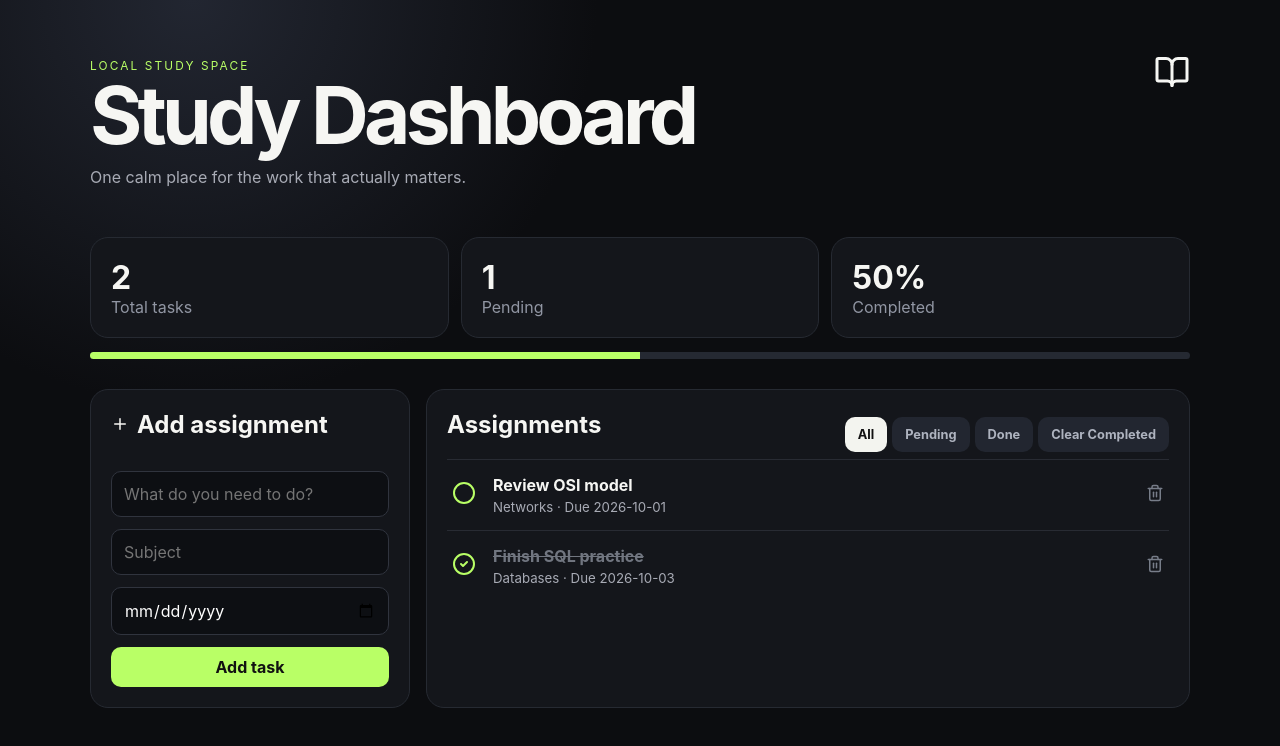
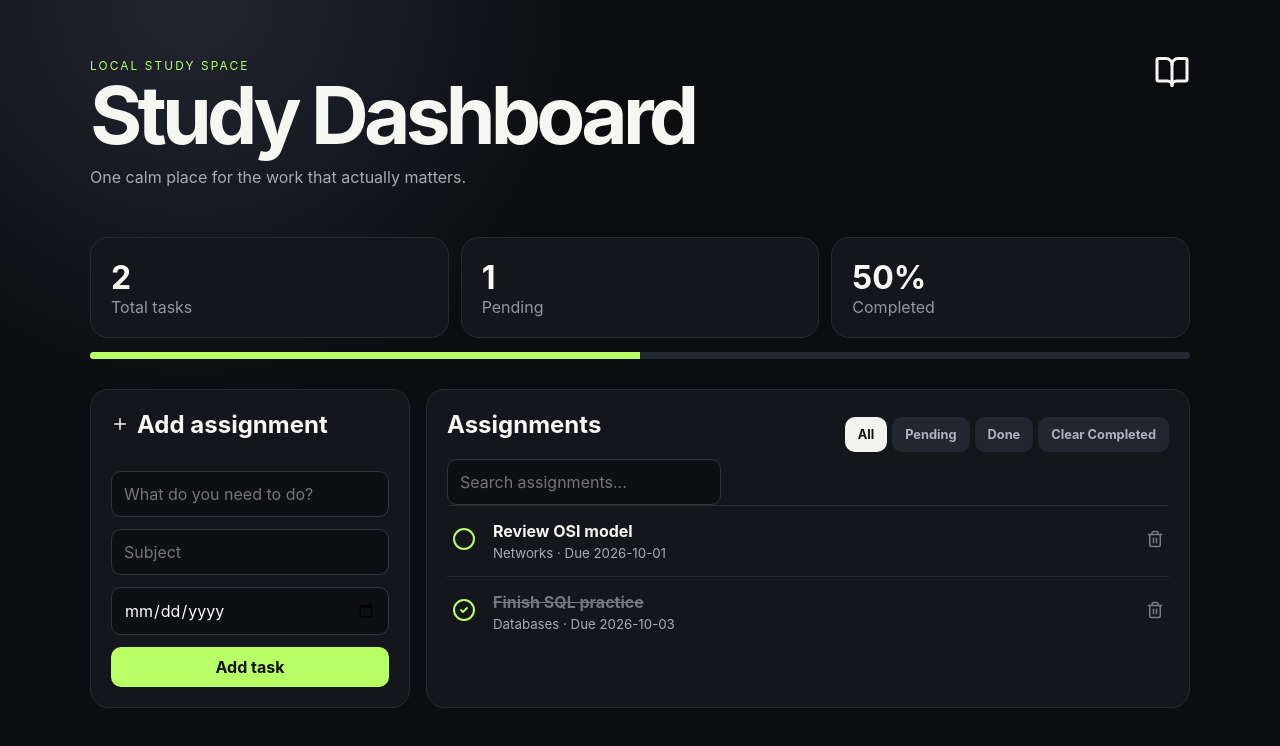
Before and after one commit to DonMilo-22/React-Study-Dashboard, a React (Vite) app: page / in a window 1280 px wide. Shown: the top 746 px of the page. Built offline with nearby package versions, Linux system fonts and the light colour scheme.

Commit message:
feat: add assignment text search

```diff
--- a/src/App.jsx
+++ b/src/App.jsx
@@ -9,11 +9,13 @@ const seed = [
 export default function App() {
   const [tasks,setTasks] = useState(() => JSON.parse(localStorage.getItem("study-tasks") || "null") || seed);
   const [filter,setFilter] = useState("all");
+  const [query,setQuery] = useState("");
   const [form,setForm] = useState({title:"",subject:"",due:""});
   useEffect(() => localStorage.setItem("study-tasks", JSON.stringify(tasks)), [tasks]);
   const visible = useMemo(() => tasks
     .filter(t => filter === "all" || (filter === "done" ? t.done : !t.done))
-    .sort((a,b) => (a.due || "9999-12-31").localeCompare(b.due || "9999-12-31")), [tasks,filter]);
+    .filter(t => (t.title + " " + t.subject).toLowerCase().includes(query.trim().toLowerCase()))
+    .sort((a,b) => (a.due || "9999-12-31").localeCompare(b.due || "9999-12-31")), [tasks,filter,query]);
   const done = tasks.filter(t => t.done).length;
   const progress = tasks.length ? Math.round(done / tasks.length * 100) : 0;
 
@@ -42,6 +44,7 @@ export default function App() {
       </form>
       <section className="card">
         <div className="toolbar"><h2>Assignments</h2><div>{["all","pending","done"].map(f=><button className={filter===f?"active":""} onClick={()=>setFilter(f)} key={f}>{f}</button>)}{done > 0 && <button onClick={()=>setTasks(tasks.filter(t=>!t.done))}>Clear completed</button>}</div></div>
+        <input aria-label="Search assignments" placeholder="Search assignments..." value={query} onChange={e=>setQuery(e.target.value)} />
         <div className="tasks">
           {visible.length === 0 && <p className="empty">Nothing here. Tiny victory unlocked.</p>}
           {visible.map(t => <article className={"task " + (t.done ? "done" : "")} key={t.id}>
```
